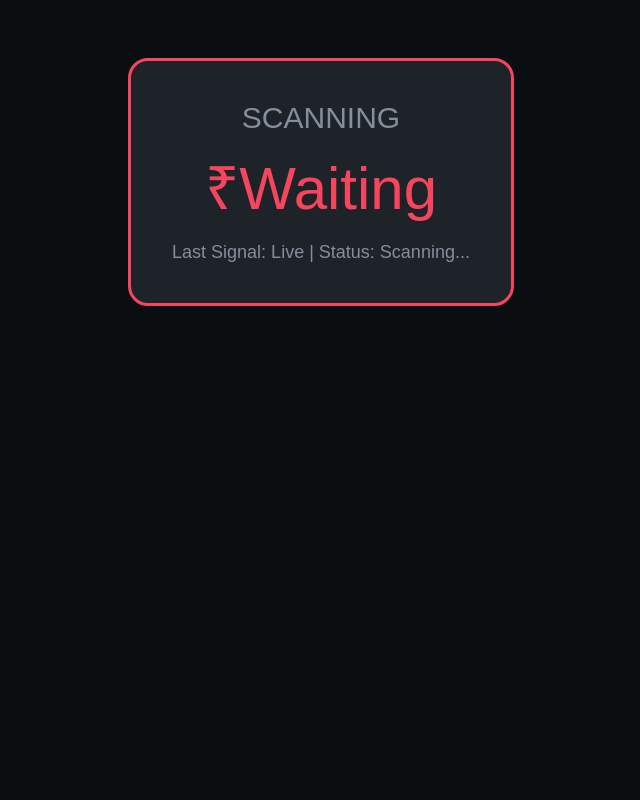
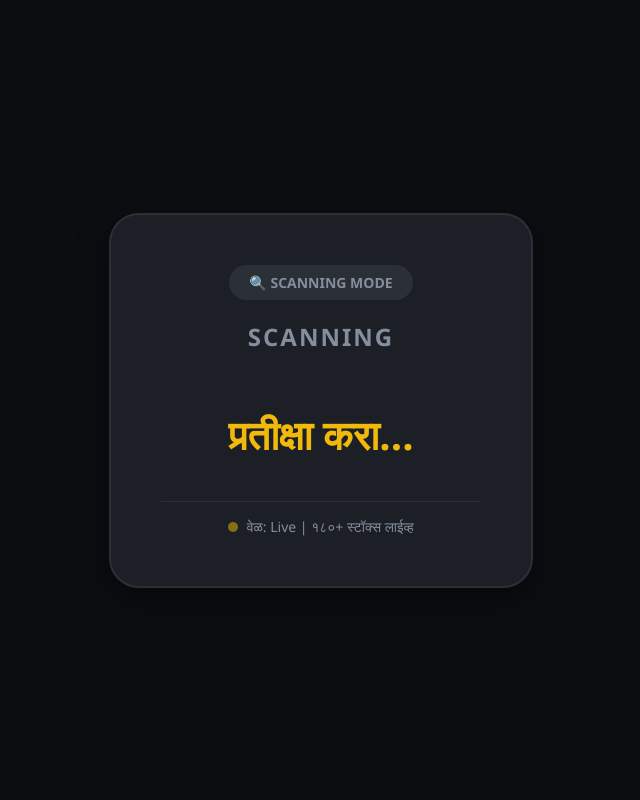
Before and after one commit to dattapwr/nifty-trading-bot, a Flask app: page / in a window 1280 px wide. Shown: the whole page, without its empty margins (319-959 px from the left). Run offline with Flask 3, Linux system fonts and the light colour scheme.

Commit message:
Update index.html

```diff
--- a/templates/index.html
+++ b/templates/index.html
@@ -1,21 +1,124 @@
 <!DOCTYPE html>
-<html>
+<html lang="mr">
 <head>
-    <title>Dhan F&O Scanner</title>
+    <meta charset="UTF-8">
+    <meta name="viewport" content="width=device-width, initial-scale=1.0">
+    <title>Dhan AI Scanner</title>
     <style>
-        body { background: #0b0e11; color: white; font-family: 'Arial'; text-align: center; padding-top: 50px; }
-        .box { border: 3px solid #f6465d; display: inline-block; padding: 40px; border-radius: 20px; background: #1e2329; min-width: 300px; }
-        .stock-name { font-size: 30px; color: #848e9c; }
-        .price { font-size: 60px; color: #f6465d; margin: 10px; }
-        .status { font-size: 18px; color: #848e9c; margin-top: 15px; }
+        /* बेस डिझाइन */
+        body {
+            background: #0b0e11;
+            color: white;
+            font-family: 'Segoe UI', Tahoma, Geneva, Verdana, sans-serif;
+            display: flex;
+            justify-content: center;
+            align-items: center;
+            height: 100vh;
+            margin: 0;
+            transition: background 0.5s ease;
+        }
+
+        /* सिग्नलनुसार बॅकग्राउंड कलर्स */
+        body.buy { background: #0c3d2e; } /* गडद हिरवा */
+        body.sell { background: #3d0c11; } /* गडद लाल */
+
+        .container {
+            text-align: center;
+            padding: 50px;
+            border-radius: 30px;
+            background: rgba(30, 35, 41, 0.9);
+            box-shadow: 0 10px 30px rgba(0,0,0,0.5);
+            border: 2px solid #2b2f36;
+            min-width: 320px;
+        }
+
+        .stock-name {
+            font-size: 24px;
+            font-weight: bold;
+            color: #848e9c;
+            text-transform: uppercase;
+            letter-spacing: 2px;
+        }
+
+        .price {
+            font-size: 72px;
+            font-weight: 800;
+            margin: 20px 0;
+        }
+
+        /* किमतीचे रंग */
+        .buy .price { color: #2ebd85; }
+        .sell .price { color: #f6465d; }
+        .scanning .price { color: #f0b90b; }
+
+        .badge {
+            display: inline-block;
+            padding: 8px 20px;
+            border-radius: 50px;
+            font-size: 14px;
+            font-weight: bold;
+            margin-bottom: 20px;
+        }
+
+        .buy .badge { background: #2ebd85; color: black; }
+        .sell .badge { background: #f6465d; color: white; }
+        .scanning .badge { background: #2b2f36; color: #848e9c; }
+
+        .footer-info {
+            font-size: 14px;
+            color: #848e9c;
+            margin-top: 30px;
+            border-top: 1px solid #2b2f36;
+            padding-top: 15px;
+        }
+
+        .live-dot {
+            height: 10px;
+            width: 10px;
+            background-color: #f0b90b;
+            border-radius: 50%;
+            display: inline-block;
+            margin-right: 5px;
+            animation: blink 1s infinite;
+        }
+
+        @keyframes blink {
+            0% { opacity: 1; }
+            50% { opacity: 0.3; }
+            100% { opacity: 1; }
+        }
     </style>
 </head>
-<body>
-    <div class="box">
+<body class="{{ side|lower if side else 'scanning' }}">
+
+    <div class="container">
+        <div class="badge">
+            {% if side == 'BUY' %} 🚀 BUY SIGNAL
+            {% elif side == 'SELL' %} 🎯 SELL SIGNAL
+            {% else %} 🔍 SCANNING MODE {% endif %}
+        </div>
+
         <div class="stock-name">{{ stock }}</div>
-        <div class="price">₹{{ price }}</div>
-        <div class="status">Last Signal: {{ time }} | Status: Scanning...</div>
+
+        <div class="price">
+            {% if price == 'Waiting' %}
+                <span style="font-size: 40px;">प्रतीक्षा करा...</span>
+            {% else %}
+                ₹{{ price }}
+            {% endif %}
+        </div>
+
+        <div class="footer-info">
+            <span class="live-dot"></span>
+            वेळ: {{ time }} | १८०+ स्टॉक्स लाईव्ह
+        </div>
     </div>
-    <script>setTimeout(function(){ location.reload(); }, 30000);</script>
+
+    <script>
+        // दर ३० सेकंदाला पेज ऑटो रिफ्रेश होईल
+        setTimeout(function(){
+            location.reload();
+        }, 30000);
+    </script>
 </body>
 </html>
```
